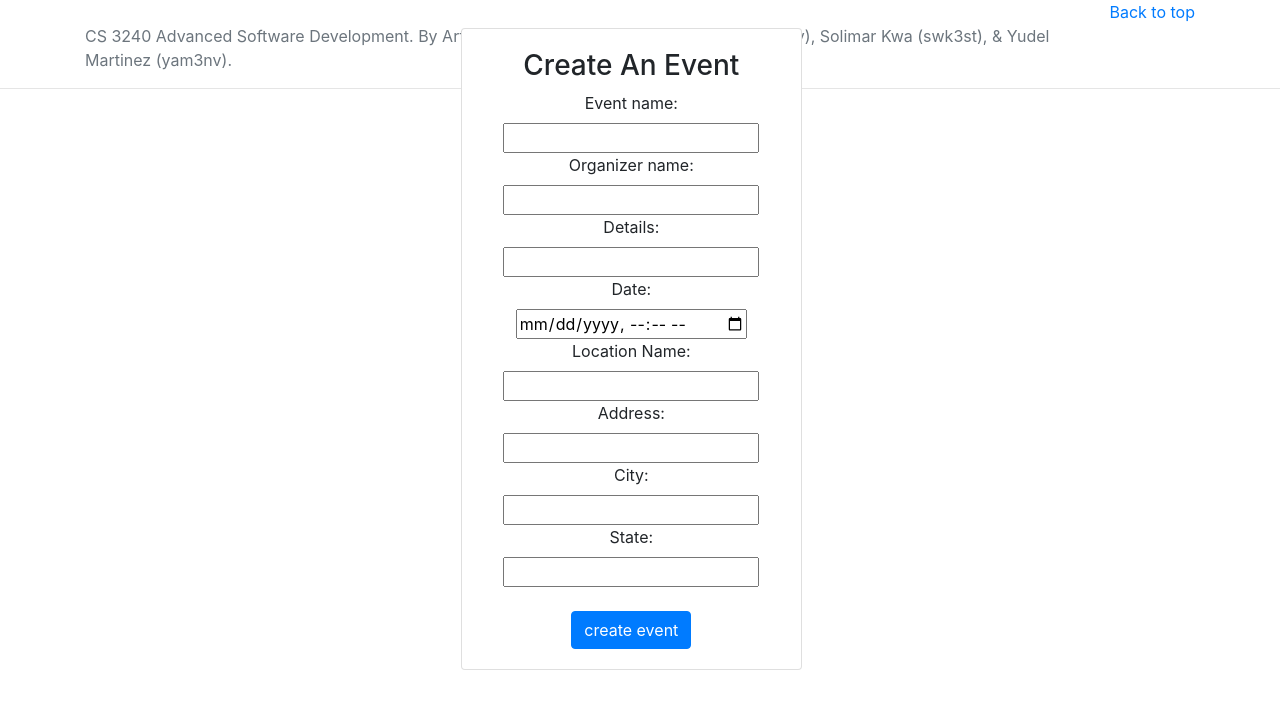
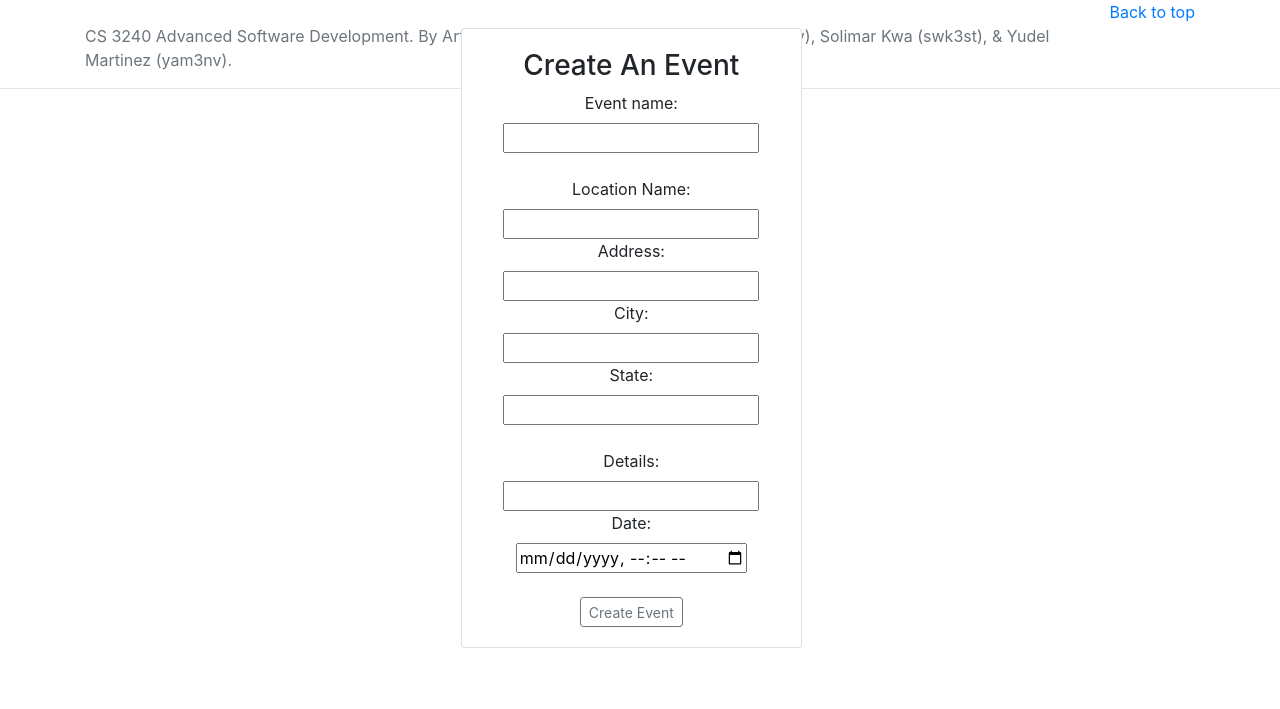
Before and after one commit to swk3st/KYSA-Meetup-Finder, a Django app: page /newevent/ in a window 1280 px wide; the page is wider, and only the part inside the window is pictured. Shown: the part 62-771 px from the top of that part. Run offline with Django 3.2, Linux system fonts and the light colour scheme; some libraries are stand-ins or nearby versions.

Commit message:
Fixed create view

```diff
--- a/meetup_finder_app/templates/meetup_finder_app/Updated_New_Event.html
+++ b/meetup_finder_app/templates/meetup_finder_app/Updated_New_Event.html
@@ -25,16 +25,7 @@
             <label>Event name:</label><br>
             <input type="text" id="event_name_text" name="event_name_text" required><br>
 
-            <label>Organizer name:</label><br>
-            <input type="text" id="organizer" name = "organizer" required><br>
-
-            <label>Details:</label><br>
-            <input type="text" id='detail_text' name="detail_text" required><br>
-
-            <label>Date:</label><br>
-            <input type="datetime-local" id="event_time"
-            name="event_time" required><br>
-
+           <br>
             <label>Location Name:</label><br>
             <input type="text" id="location" name="location"><br>
 
@@ -51,7 +42,15 @@
             <input type="hidden" id="lattitude" name="lat">
             <input type="hidden" id="longitude" name="lng">
             <br>
-            <input type="submit" class="btn btn-primary" value="create event">
+
+            <label>Details:</label><br>
+            <input type="text" id='detail_text' name="detail_text" required><br>
+
+            <label>Date:</label><br>
+            <input type="datetime-local" id="event_time"
+            name="event_time" required><br>
+<br>
+            <input style = "padding-bottom: 3px;" type="submit" class="btn btn-sm btn-outline-secondary" value="Create Event">
         </form>
     </div>
 </div>
```
